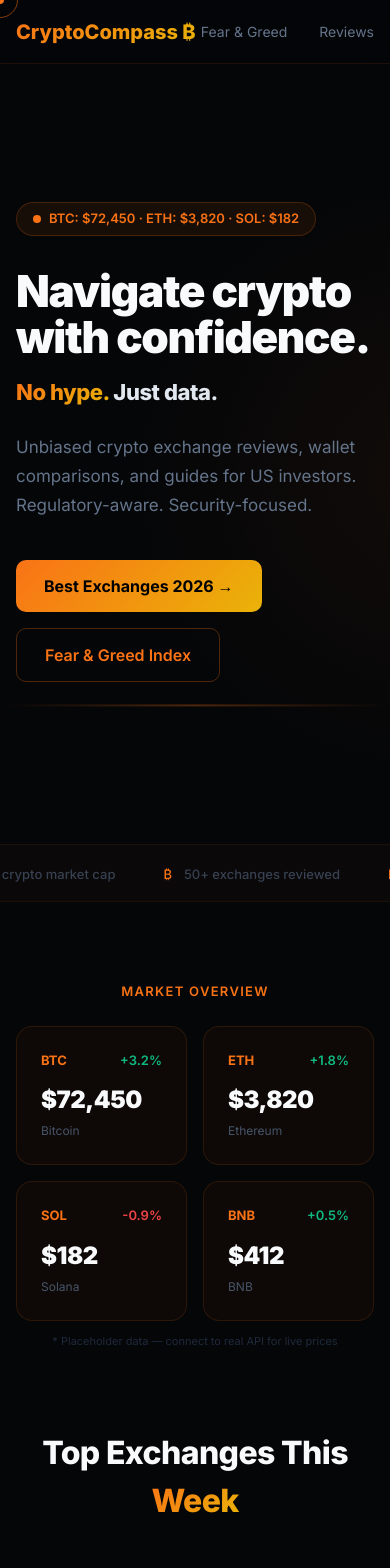
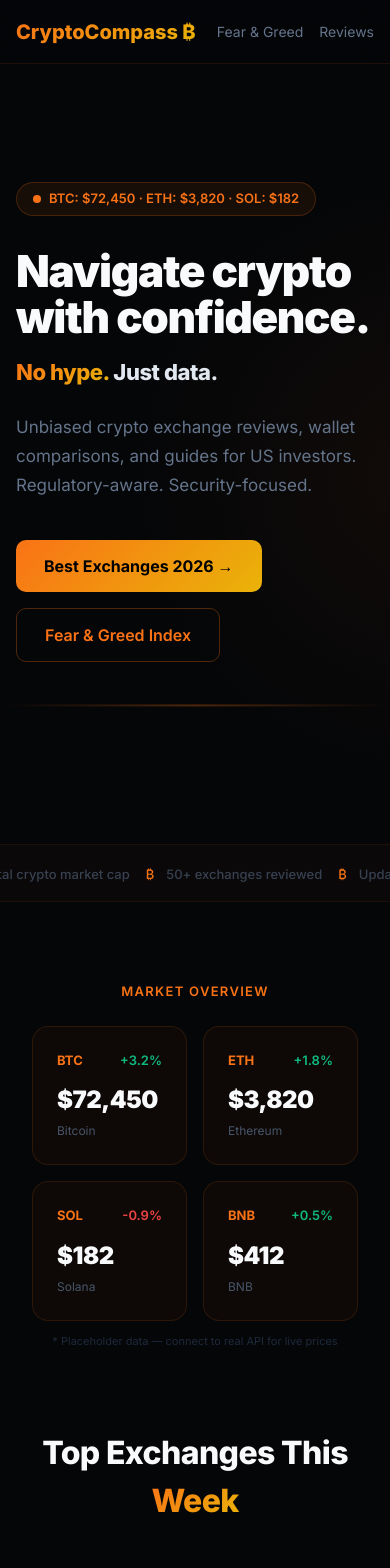
Before and after one commit to redsock13/blog-crypto-us, a Next.js app: page / in a window 390 px wide. Shown: the top 1568 px of the page. Built offline with nearby package versions, Linux system fonts and the light colour scheme.

Commit message:
fix: mobile responsive — padding, cursor, nav, hero flex

```diff
--- a/app/globals.css
+++ b/app/globals.css
@@ -19,6 +19,19 @@ img, video, canvas {
   .grid-cols-3-fix { grid-template-columns: 1fr !important; }
   .grid-cols-4-fix { grid-template-columns: 1fr 1fr !important; }
   .hero-canvas-mobile { display: none !important; }
+  /* Gap reduction on mobile */
+  [style*="gap: 48"], [style*="gap:48"] { gap: 16px !important; }
+  [style*="gap: 32"], [style*="gap:32"] { gap: 12px !important; }
+  /* maxWidth containers need horizontal padding */
+  div[style*="maxWidth: 1200"], div[style*="max-width: 1200px"] {
+    padding-left: 16px !important;
+    padding-right: 16px !important;
+  }
+  /* Nav links wrap on small screens */
+  nav div[style*="display: flex"] {
+    flex-wrap: wrap !important;
+    gap: 16px !important;
+  }
 }
 
 :root {
@@ -31,7 +44,16 @@ img, video, canvas {
 
 * { box-sizing: border-box; margin: 0; padding: 0; }
 html { scroll-behavior: smooth; }
-body { background: var(--bg); color: var(--text); font-family: 'Inter', sans-serif; overflow-x: hidden; cursor: none; }
+body { background: var(--bg); color: var(--text); font-family: 'Inter', sans-serif; overflow-x: hidden; }
+
+@media (hover: hover) {
+  body { cursor: none; }
+  .cursor-dot, .cursor-ring { display: block; }
+}
+@media (hover: none) {
+  body { cursor: auto !important; }
+  .cursor-dot, .cursor-ring { display: none !important; }
+}
 
 /* Cursor */
 .cursor-dot { width: 8px; height: 8px; background: var(--orange); border-radius: 50%; position: fixed; top: 0; left: 0; pointer-events: none; z-index: 99999; transform: translate(-50%,-50%); }
--- a/app/page.tsx
+++ b/app/page.tsx
@@ -83,20 +83,20 @@ export default function Home() {
         <nav style={{
           position: "fixed", top: 0, left: 0, right: 0, zIndex: 100,
           background: "rgba(5,6,8,0.88)", backdropFilter: "blur(20px)",
-          borderBottom: "1px solid rgba(249,115,22,0.1)", padding: "0 48px",
+          borderBottom: "1px solid rgba(249,115,22,0.1)", padding: "0 clamp(16px, 4vw, 48px)",
           height: 64, display: "flex", alignItems: "center", justifyContent: "space-between"
         }}>
           <span style={{ fontWeight: 800, fontSize: 20, background: "linear-gradient(135deg,#f97316,#eab308)", WebkitBackgroundClip: "text", WebkitTextFillColor: "transparent" }}>
             CryptoCompass ₿
           </span>
-          <div style={{ display: "flex", gap: 32, fontSize: 14, color: "#64748b" }}>
+          <div style={{ display: "flex", gap: 32, fontSize: 14, color: "#64748b", flexWrap: "wrap" }}>
             <Link href="/fear-greed" style={{ color: "#64748b", textDecoration: "none" }}>Fear & Greed</Link>
             <Link href={`/${cryptoPages[0].slug}`} style={{ color: "#64748b", textDecoration: "none" }}>Reviews</Link>
           </div>
         </nav>
 
         {/* HERO */}
-        <section style={{ minHeight: "100vh", display: "flex", alignItems: "center", padding: "120px 48px 80px", position: "relative", overflow: "hidden" }}>
+        <section style={{ minHeight: "100vh", display: "flex", alignItems: "center", padding: "clamp(80px, 12vw, 120px) clamp(16px, 4vw, 48px) 80px", position: "relative", overflow: "hidden", flexWrap: "wrap" }}>
           <div style={{
             position: "absolute", top: "15%", left: "20%", width: 700, height: 700,
             background: "radial-gradient(circle, rgba(249,115,22,0.05) 0%, transparent 60%)",
```
